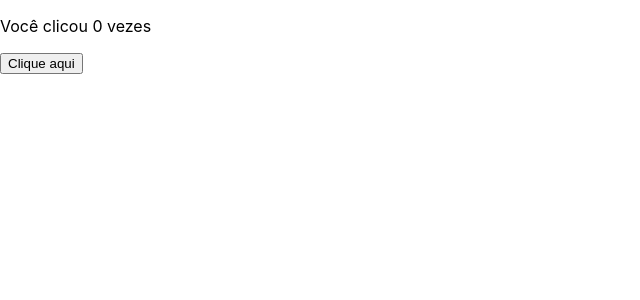
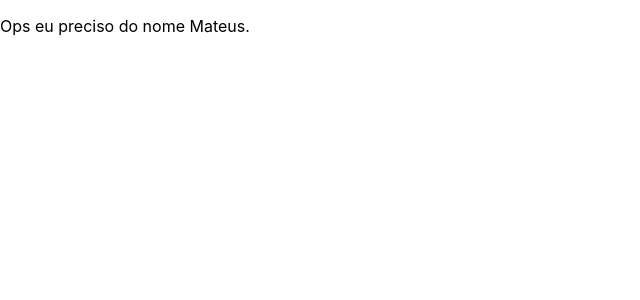
Before and after one commit to mateus040/Curso_DankiCode, a React (Create React App) app in the folder Curso_React/my-app/: page / in a window 1280 px wide. Shown: the top 300 px of the page, without its empty margins (0-640 px from the left). Built offline with nearby package versions, Linux system fonts and the light colour scheme.

Commit message:
renderização condicional

```diff
--- a/Curso_React/my-app/src/App.js
+++ b/Curso_React/my-app/src/App.js
@@ -2,18 +2,28 @@ import React, { useState, useEffect } from "react";
 
 function App() {
   const [count, setCount] = useState(0);
+  const [nome, setNome] = useState('João');
+
+  function callAlert(){
+
+  }
 
   useEffect(() => {
-    // Atualiza o título do documento usando a API do browser
-    document.title = `Você clicou ${count} vezes`;
+
   },[]);
 
   return (
     <div>
-      <p>Você clicou {count} vezes</p>
-      <button onClick={() => setCount(count + 1)}>
-        Clique aqui
-      </button>
+      {
+        (nome == "Mateus")?
+        <div>
+          <p>{nome}</p>
+        </div>:
+
+        <div>
+          <p>Ops eu preciso do nome Mateus.</p>
+        </div>
+      }
     </div>
   )
 }
```
